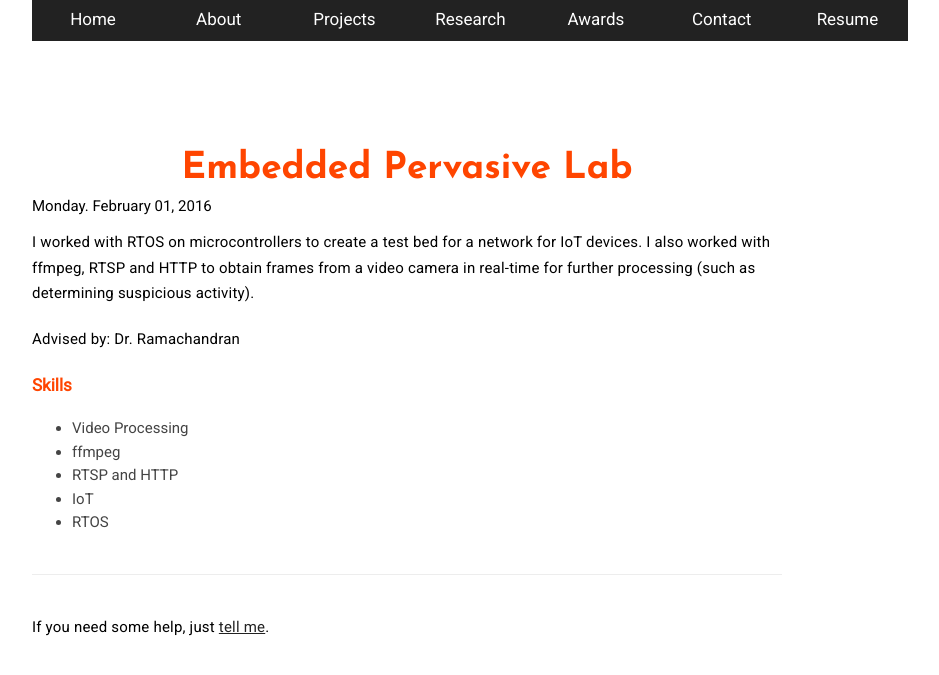
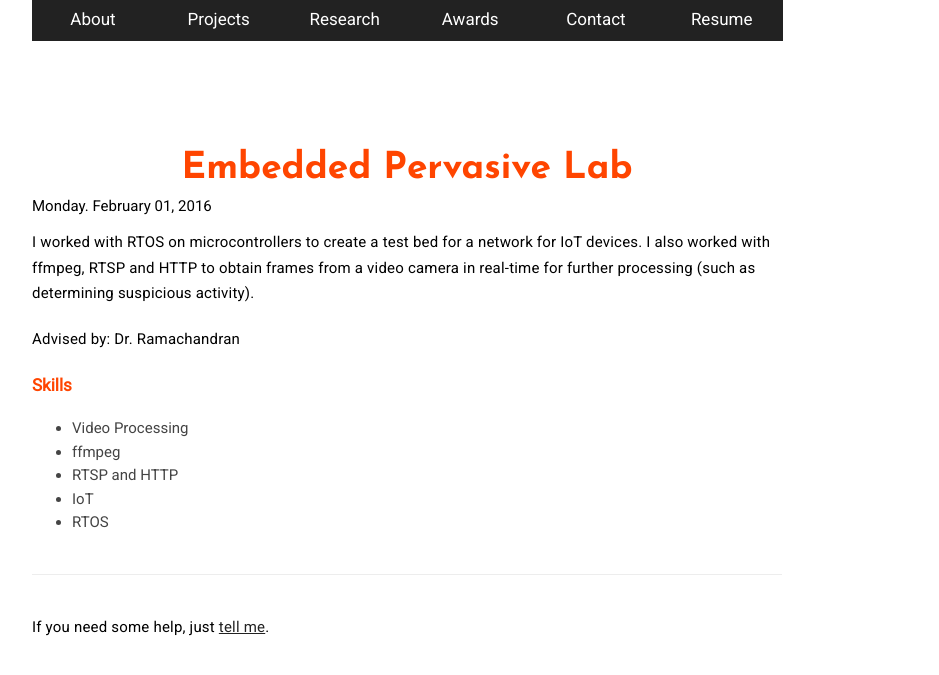
Before and after one commit to azraismail/azraismail.github.io, a Jekyll site: the page built from _posts/2016-10-11-Ramachandran.markdown, in a window 1280 px wide. Shown: the top 675 px of the page, without its empty margins (233-1172 px from the left). Built offline with Jekyll 4.4.1, drawn with Linux system fonts in a browser that asks for light colours.

Commit message:
Update nav.html

```diff
--- a/_includes/nav.html
+++ b/_includes/nav.html
@@ -1,11 +1,5 @@
 <nav class="{% if page.title == "Home" %}nav-home{% else %}nav{% endif %}">
     <ul class="list">
-
-        {% if page.title != "Home" %}
-            <li class="item">
-                <a class="link" href="{{ site.url }}/">Home</a>
-            </li>
-        {% endif %}
 
         {% if site.about == true %}
             {% if page.title != "About Me" %}
@@ -42,7 +36,7 @@
         {% if site.coursework == true %}
             {% if page.title != "Contact" %}
                 <li class="item">
-                    <a class="link" href="{{ site.url }}/#home">Contact</a>
+                    <a class="link" href="{{ site.url }}">Contact</a>
                 </li>
             {% endif %}
         {% endif %}
```
